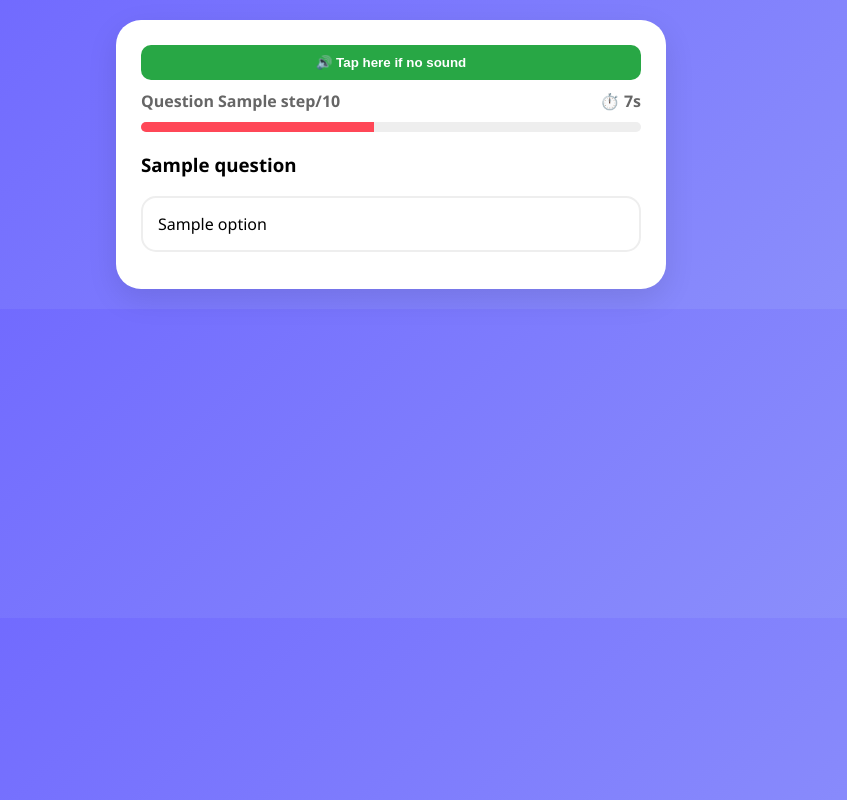
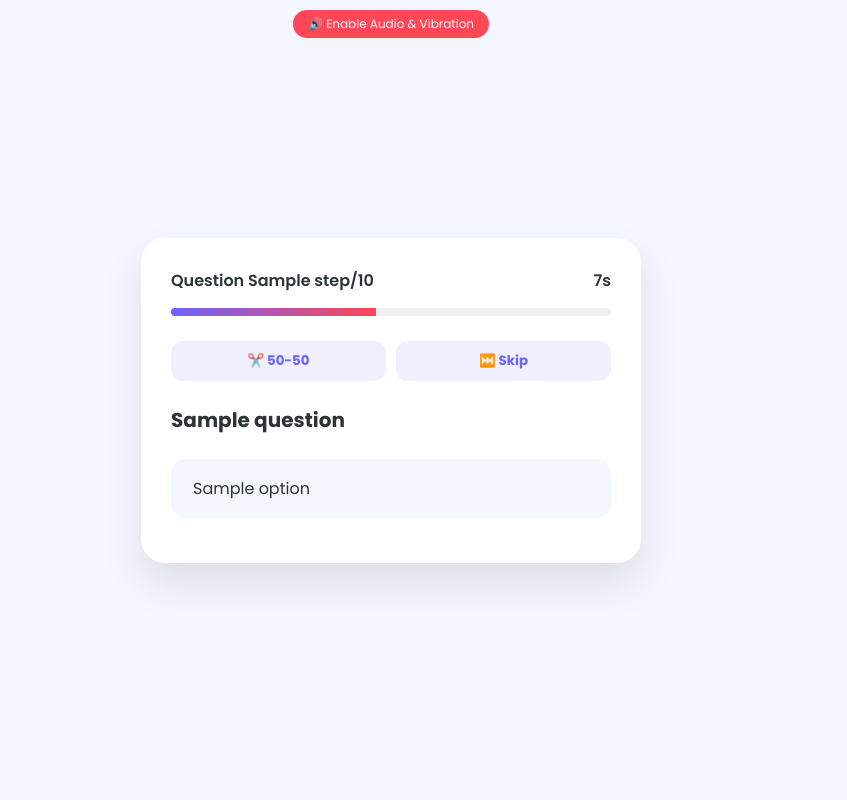
Before and after one commit to tanharahman2003t-art/Nayon, a Flask app: template templates/quiz.html in a window 1280 px wide. Shown: the whole page, without its empty margins (249-1096 px from the left). Run offline with Flask 3, Linux system fonts and the light colour scheme; the template is opened without the code that fills it: most values are stand-ins (such as "Sample title", 1, 10 or a date in 2020).

Commit message:
Update quiz.html

```diff
--- a/templates/quiz.html
+++ b/templates/quiz.html
@@ -1,44 +1,161 @@
 <!DOCTYPE html>
-<html>
+<html lang="en">
 <head>
+    <meta charset="UTF-8">
     <meta name="viewport" content="width=device-width, initial-scale=1.0">
-    <title>Quiz Master - Mobile Sound Fix</title>
+    <title>Quiz Master - Pro Live</title>
+    <link href="https://fonts.googleapis.com/css2?family=Poppins:wght@400;600;700&display=swap" rel="stylesheet">
     <style>
-        body { font-family: 'Segoe UI', sans-serif; background: linear-gradient(135deg, #6c63ff, #8f94fb); margin: 0; touch-action: manipulation; }
-        .container { max-width: 500px; margin: 20px auto; background: white; padding: 25px; border-radius: 25px; box-shadow: 0 10px 30px rgba(0,0,0,0.1); }
-        .timer-container { width: 100%; background: #eee; height: 10px; border-radius: 5px; margin-bottom: 20px; overflow: hidden; }
-        .timer-bar { height: 100%; background: #ff4757; width: 100%; transition: width 1s linear; }
-        .info { display: flex; justify-content: space-between; margin-bottom: 10px; font-weight: bold; color: #666; }
-        .option { padding: 15px; margin-bottom: 12px; border: 2px solid #eee; border-radius: 15px; cursor: pointer; transition: 0.3s; background: white; -webkit-tap-highlight-color: transparent; }
-        .correct { background: #e6ffe6 !important; border-color: #28a745 !important; }
-        .wrong { background: #ffe6e6 !important; border-color: #ff4757 !important; }
-        .btn-start-sound { background: #28a745; color: white; padding: 10px; border: none; border-radius: 10px; margin-bottom: 10px; width: 100%; cursor: pointer; font-weight: bold; }
+        :root {
+            --primary: #6c63ff;
+            --secondary: #ff4757;
+            --success: #2ecc71;
+            --bg: #f4f7fe;
+            --card-bg: #ffffff;
+            --text: #2d3436;
+        }
+
+        [data-theme="dark"] {
+            --bg: #0f172a;
+            --card-bg: #1e293b;
+            --text: #f8fafc;
+        }
+
+        * { margin: 0; padding: 0; box-sizing: border-box; font-family: 'Poppins', sans-serif; }
+
+        body {
+            background: var(--bg);
+            color: var(--text);
+            display: flex;
+            justify-content: center;
+            align-items: center;
+            min-height: 100vh;
+            transition: 0.3s;
+        }
+
+        .container {
+            width: 90%;
+            max-width: 500px;
+            background: var(--card-bg);
+            padding: 30px;
+            border-radius: 24px;
+            box-shadow: 0 20px 40px rgba(0,0,0,0.1);
+            position: relative;
+        }
+
+        /* Timer & Progress Bar */
+        .info-bar {
+            display: flex;
+            justify-content: space-between;
+            margin-bottom: 15px;
+            font-weight: 600;
+        }
+
+        .timer-box {
+            width: 100%;
+            height: 8px;
+            background: #eee;
+            border-radius: 10px;
+            overflow: hidden;
+            margin-bottom: 25px;
+        }
+
+        .timer-fill {
+            height: 100%;
+            width: 100%;
+            background: linear-gradient(to right, var(--primary), var(--secondary));
+            transition: width 1s linear;
+        }
+
+        /* Lifelines */
+        .lifelines {
+            display: flex;
+            gap: 10px;
+            margin-bottom: 25px;
+        }
+
+        .life-btn {
+            flex: 1;
+            padding: 10px;
+            border: none;
+            border-radius: 12px;
+            background: rgba(108, 99, 255, 0.1);
+            color: var(--primary);
+            font-weight: 700;
+            cursor: pointer;
+            transition: 0.3s;
+        }
+
+        .life-btn:disabled { opacity: 0.3; cursor: not-allowed; }
+
+        /* Question & Options */
+        h3 { font-size: 20px; margin-bottom: 25px; line-height: 1.4; }
+
+        .option {
+            padding: 15px 20px;
+            margin-bottom: 15px;
+            background: var(--bg);
+            border: 2px solid transparent;
+            border-radius: 15px;
+            cursor: pointer;
+            transition: 0.2s;
+            font-weight: 500;
+        }
+
+        .option:hover { border-color: var(--primary); transform: translateX(5px); }
+
+        .correct {
+            background: #d1fae5 !important;
+            border-color: var(--success) !important;
+            color: #065f46 !important;
+        }
+
+        .wrong {
+            background: #fee2e2 !important;
+            border-color: var(--secondary) !important;
+            color: #991b1b !important;
+        }
+
+        .hidden-option { visibility: hidden; pointer-events: none; }
+
+        #unmuteBtn {
+            position: fixed; top: 10px; left: 50%; transform: translateX(-50%);
+            background: var(--secondary); color: white; padding: 5px 15px;
+            border-radius: 20px; font-size: 12px; cursor: pointer; z-index: 100;
+        }
     </style>
 </head>
 <body>
 
 <audio id="snd_correct" preload="auto">
-    <source src="https://noproblo.dayjo.org/ZeldaSounds/OOT/OOT_Get_SmallItem.wav" type="audio/wav">
+    <source src="https://www.soundjay.com/buttons/sounds/button-37.mp3" type="audio/mpeg">
 </audio>
 <audio id="snd_wrong" preload="auto">
-    <source src="https://noproblo.dayjo.org/ZeldaSounds/OOT/OOT_Bose_Ganon_Laugh2.wav" type="audio/wav">
+    <source src="https://www.soundjay.com/buttons/sounds/button-10.mp3" type="audio/mpeg">
 </audio>
 
+<div id="unmuteBtn" onclick="enableAudio()">🔊 Enable Audio & Vibration</div>
+
 <div class="container">
-    <button class="btn-start-sound" id="unmuteBtn" onclick="enableAudio()">🔊 Tap here if no sound</button>
+    <div class="info-bar">
+        <span>Question {{ step }}/{{ total }}</span>
+        <span id="timerText">15s</span>
+    </div>
+    <div class="timer-box"><div class="timer-fill" id="progressBar"></div></div>
 
-    <div class="info">
-        <span>Question {{ step }}/{{ total }}</span>
-        <span id="timerText">⏱️ 15s</span>
+    <div class="lifelines">
+        <button id="fiftyBtn" class="life-btn" onclick="useFiftyFifty()">✂️ 50-50</button>
+        <button id="skipBtn" class="life-btn" onclick="useSkip()">⏭️ Skip</button>
     </div>
-    <div class="timer-container"><div class="timer-bar" id="progressBar"></div></div>
 
     <h3>{{ question.question }}</h3>
 
     <form id="quizForm" method="POST">
-        {% for option in options %}
-        <div class="option" onclick="selectAnswer(this, `{{ option }}`)">{{ option }}</div>
-        {% endfor %}
+        <div id="optionsContainer">
+            {% for option in options %}
+            <div class="option" onclick="selectAnswer(this, `{{ option }}`)">{{ option }}</div>
+            {% endfor %}
+        </div>
         <input type="hidden" name="answer" id="answerInput">
     </form>
 </div>
@@ -48,22 +165,32 @@
     let timeLeft = 15;
     let answered = false;
 
+    // Load Theme
+    if (localStorage.getItem('theme') === 'dark') {
+        document.documentElement.setAttribute('data-theme', 'dark');
+    }
+
     const sCorrect = document.getElementById("snd_correct");
     const sWrong = document.getElementById("snd_wrong");
 
-    // Function to "wake up" audio on mobile
     function enableAudio() {
         sCorrect.play(); sCorrect.pause();
         sWrong.play(); sWrong.pause();
         document.getElementById("unmuteBtn").style.display = "none";
+        // vibration permission check for some browsers
+        if (navigator.vibrate) navigator.vibrate(50);
     }
 
     const timer = setInterval(() => {
         if(!answered) {
             timeLeft--;
-            document.getElementById("timerText").innerText = `⏱️ ${timeLeft}s`;
+            document.getElementById("timerText").innerText = timeLeft + "s";
             document.getElementById("progressBar").style.width = (timeLeft / 15 * 100) + "%";
-            if (timeLeft <= 0) { clearInterval(timer); submitForm("TIMEOUT"); }
+
+            if (timeLeft <= 0) {
+                clearInterval(timer);
+                submitForm("TIMEOUT");
+            }
         }
     }, 1000);
 
@@ -71,19 +198,23 @@
         if(answered) return;
         answered = true;
 
-        // Mobile-er jonno prothom click-e audio context unlock kora
+        // Ensure audio is ready
         enableAudio();
 
         const options = document.querySelectorAll(".option");
         options.forEach(opt => opt.style.pointerEvents = "none");
 
         if (val.trim() === correctAns.trim()) {
+            // Sothik: Short vibration & sound
+            if (navigator.vibrate) navigator.vibrate(100);
             sCorrect.currentTime = 0;
-            sCorrect.play();
+            sCorrect.play().catch(e => {});
             el.classList.add("correct");
         } else {
+            // Bhul: Double pulse vibration & sound
+            if (navigator.vibrate) navigator.vibrate([200, 100, 200]);
             sWrong.currentTime = 0;
-            sWrong.play();
+            sWrong.play().catch(e => {});
             el.classList.add("wrong");
             options.forEach(opt => {
                 if(opt.innerText.trim() === correctAns.trim()) opt.classList.add("correct");
@@ -93,6 +224,22 @@
         setTimeout(() => submitForm(val), 1200);
     }
 
+    function useFiftyFifty() {
+        const options = Array.from(document.querySelectorAll(".option"));
+        let removed = 0;
+        options.forEach(opt => {
+            if (opt.innerText.trim() !== correctAns.trim() && removed < 2) {
+                opt.classList.add("hidden-option");
+                removed++;
+            }
+        });
+        document.getElementById("fiftyBtn").disabled = true;
+    }
+
+    function useSkip() {
+        submitForm("SKIPPED");
+    }
+
     function submitForm(val) {
         document.getElementById("answerInput").value = val;
         document.getElementById("quizForm").submit();
```
